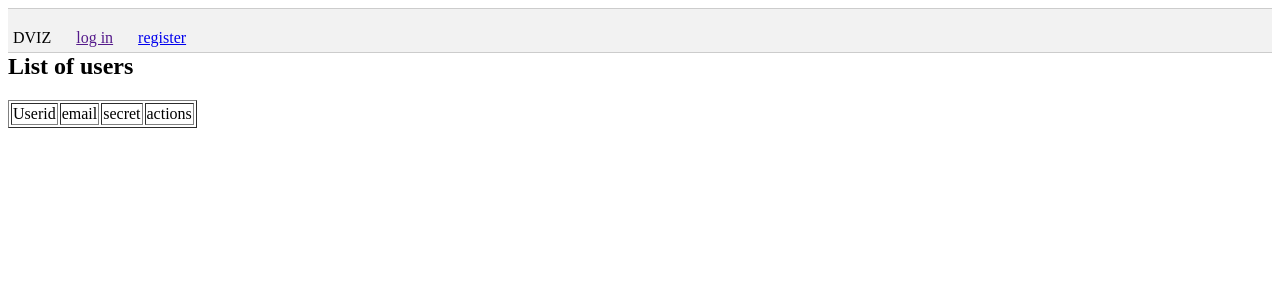
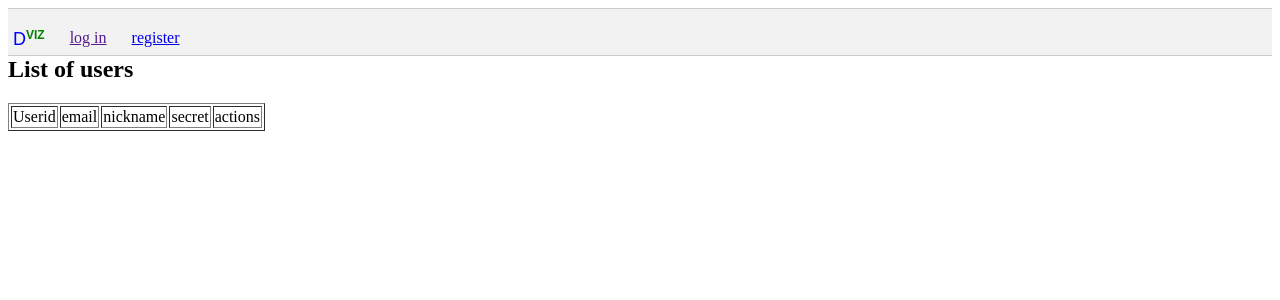
Before and after one commit to kberg/dviz, a Python web app: template templates/admin_users.html in a window 1280 px wide. Shown: the top 300 px of the page. Run offline with Jinja, Linux system fonts and the light colour scheme; the template is opened without the code that fills it, so the values that code supplies are empty.

Commit message:
Add logo and nickname.

```diff
--- a/static/style.css
+++ b/static/style.css
@@ -13,3 +13,20 @@
 	float: left;
   padding: 20px 20px 5px 5px;
 }
+
+.logo {
+  font-family: Arial, sans-serif;
+}
+
+.logo .d {
+  font-size: 18px;
+  color: blue;
+}
+
+.logo .viz {
+  font-weight: bold;
+  font-size: 12px;
+  color: green;
+  position: relative;
+  top: -6px;
+}
--- a/templates/admin_users.html
+++ b/templates/admin_users.html
@@ -7,11 +7,19 @@
 <table id='table' border='1'>
   <tdata>
   <tr>
-<td>Userid</td><td>email</td><td>secret</td><td>actions</td>
+    <td>Userid</td>
+    <td>email</td>
+    <td>nickname</td>
+    <td>secret</td>
+    <td>actions</td>
   </tr>
   {% for user in users %}
   <tr>
-    <td>{{ user.uid }}</td><td>{{ user.email }}</td><td>{{ user.secret }}</td><td><a href="#">delete</a></td>
+    <td>{{ user.uid }}</td>
+    <td>{{ user.email }}</td>
+    <td>{{ user.nickname }}</td>
+    <td>{{ user.secret }}</td>
+    <td><a href="#">delete</a></td>
   </tr>
   {% endfor %}
   </tdata>
--- a/templates/navbar.html
+++ b/templates/navbar.html
@@ -1,14 +1,15 @@
 <ul id="nav">
-  <li>DVIZ</li>
+  <li><span class="logo"><span class="d">D</span><span class="viz">VIZ</span></span></li>
   {% if navbar.email %}
     <div style="display: inline-block; float:left;">
       <li><a href="/list">list</a></li>
       <li><a href="/admin">admin</a></li>
     </div>
     <div style="display: inline-block; float: right;">
-      <li>{{ navbar.email }}</li>
-      <li><a href="/user">configure</a></li>
-      <li>(<a href="{{ navbar.logout_url }}">logout</a>)</li>
+      <li>{{ navbar.email }} |
+      {{ navbar.nickname }} |
+      <a href="/user">configure</a> |
+      <a href="{{ navbar.logout_url }}">logout</a>
     </div>
   {% else %}
     <div style="display: inline-block; float: left;></div>
```
Lines whose indentation alone changed are shown as unchanged.
